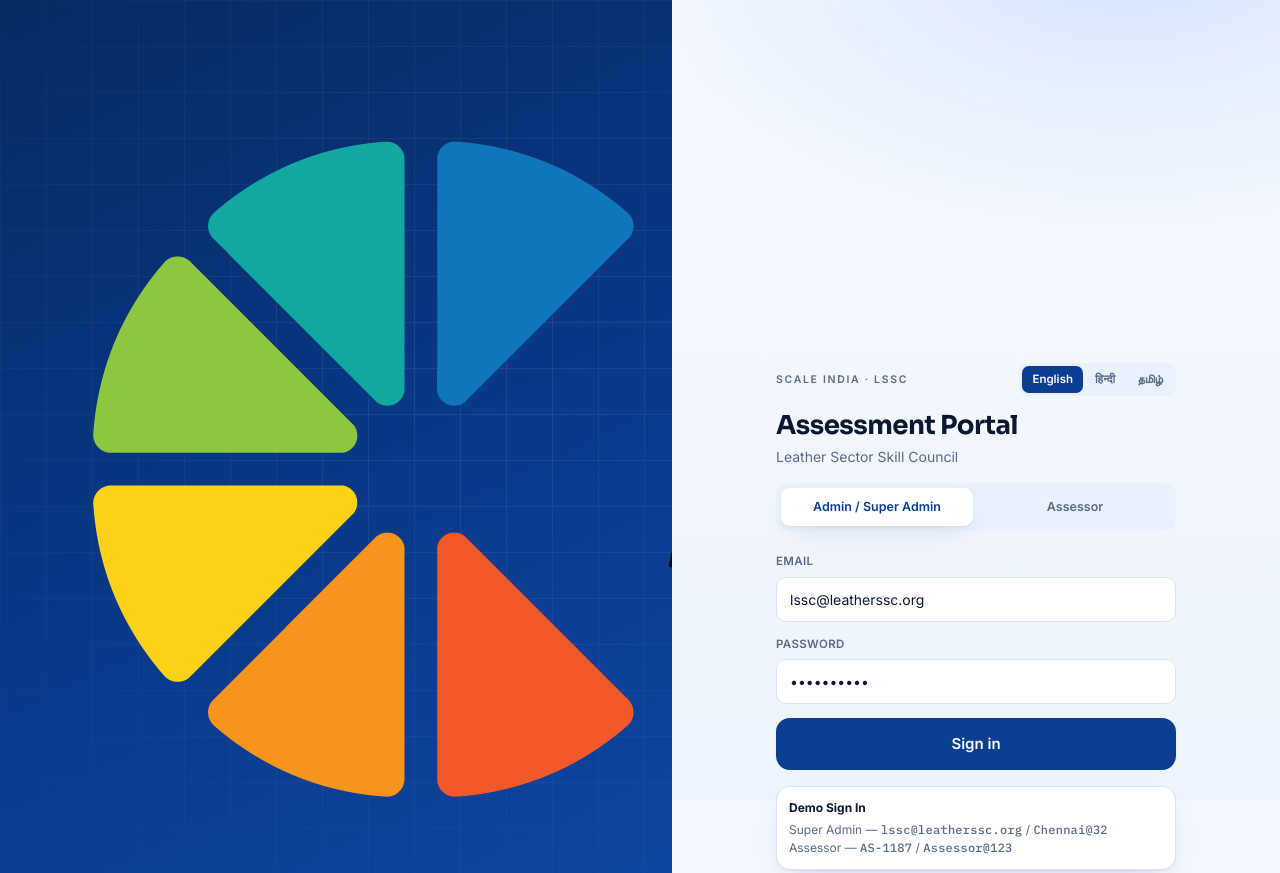
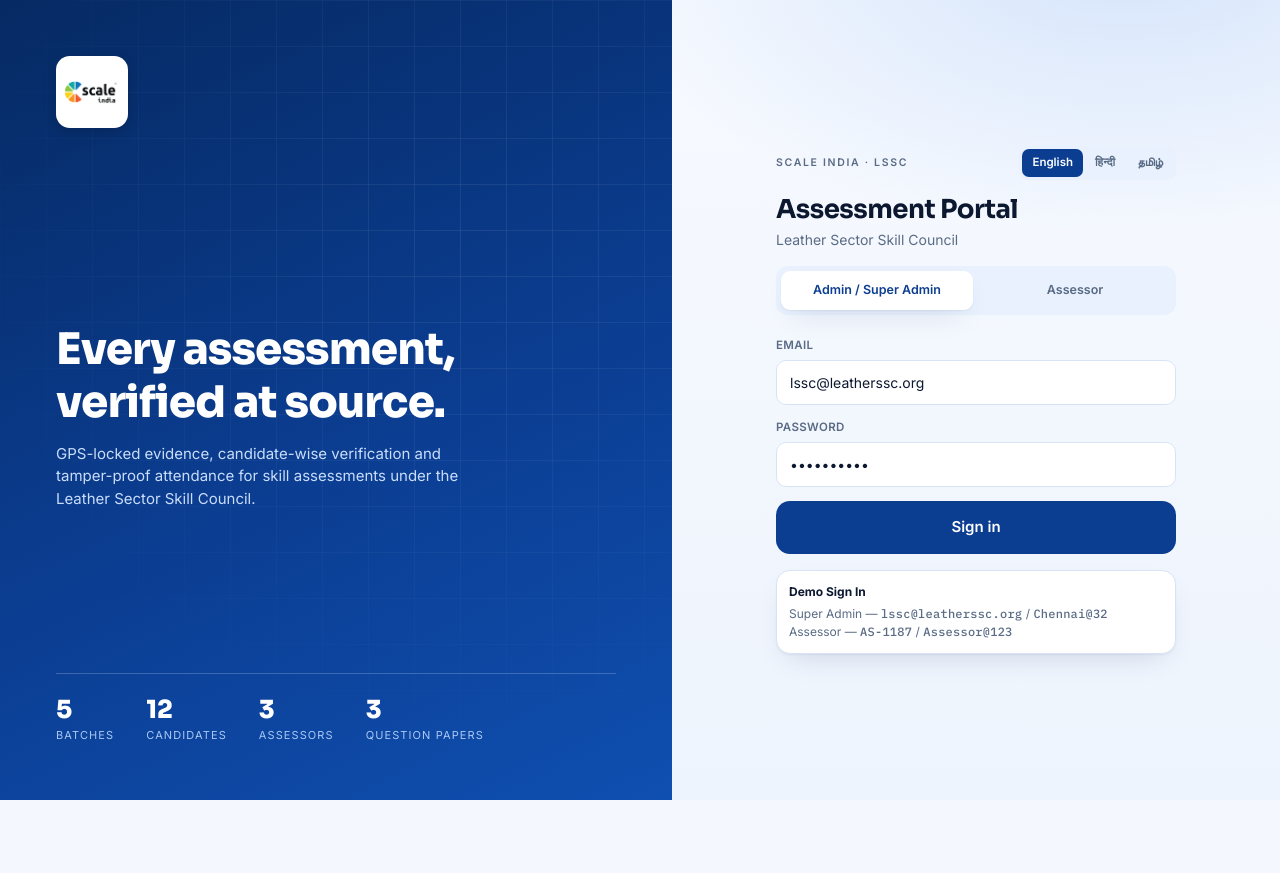
Before and after one commit to YusuffGems/New_Scale_India_yusuff, a website: page index.html in a window 1280 px wide. Shown: the top 873 px of the page. After the commit the page ends 800 px from the top, so only its background shows below. Drawn offline with nearby package versions, Linux system fonts and the light colour scheme; a script that the page names is missing.

Commit message:
Fix mobile responsive layout

```diff
--- a/assets/css/styles.css
+++ b/assets/css/styles.css
@@ -543,7 +543,29 @@ tbody tr:hover {
   font-size: 15px
 }
 
+
 /* ---------- login ---------- */
+/* ---------- Login logo ---------- */
+.login-art .seal {
+  display: flex;
+  align-items: center;
+  justify-content: flex-start;
+  margin-bottom: 8px;
+}
+
+.login-logo {
+  display: block;
+  width: 72px;
+  height: 72px;
+  max-width: 72px;
+  max-height: 72px;
+  object-fit: contain;
+  background: #fff;
+  padding: 8px;
+  border-radius: 14px;
+  box-shadow: 0 4px 14px rgba(0, 0, 0, .18);
+  flex-shrink: 0;
+}
 
 /* ---------- Sidebar Logo ---------- */
 .side-head {
--- a/js/admin.js
+++ b/js/admin.js
@@ -19,8 +19,8 @@ function renderAdmin(page) {
         <div class="side-head">
           <img
             src="assets/images/logo.png"
-
-
+            alt="Leather Sector Skill Council"
+            class="login-logo"
           >
           <div><b>${CONFIG.platform}</b><small>${CONFIG.orgName}</small></div>
         </div>
```
Lines whose indentation alone changed are shown as unchanged.
